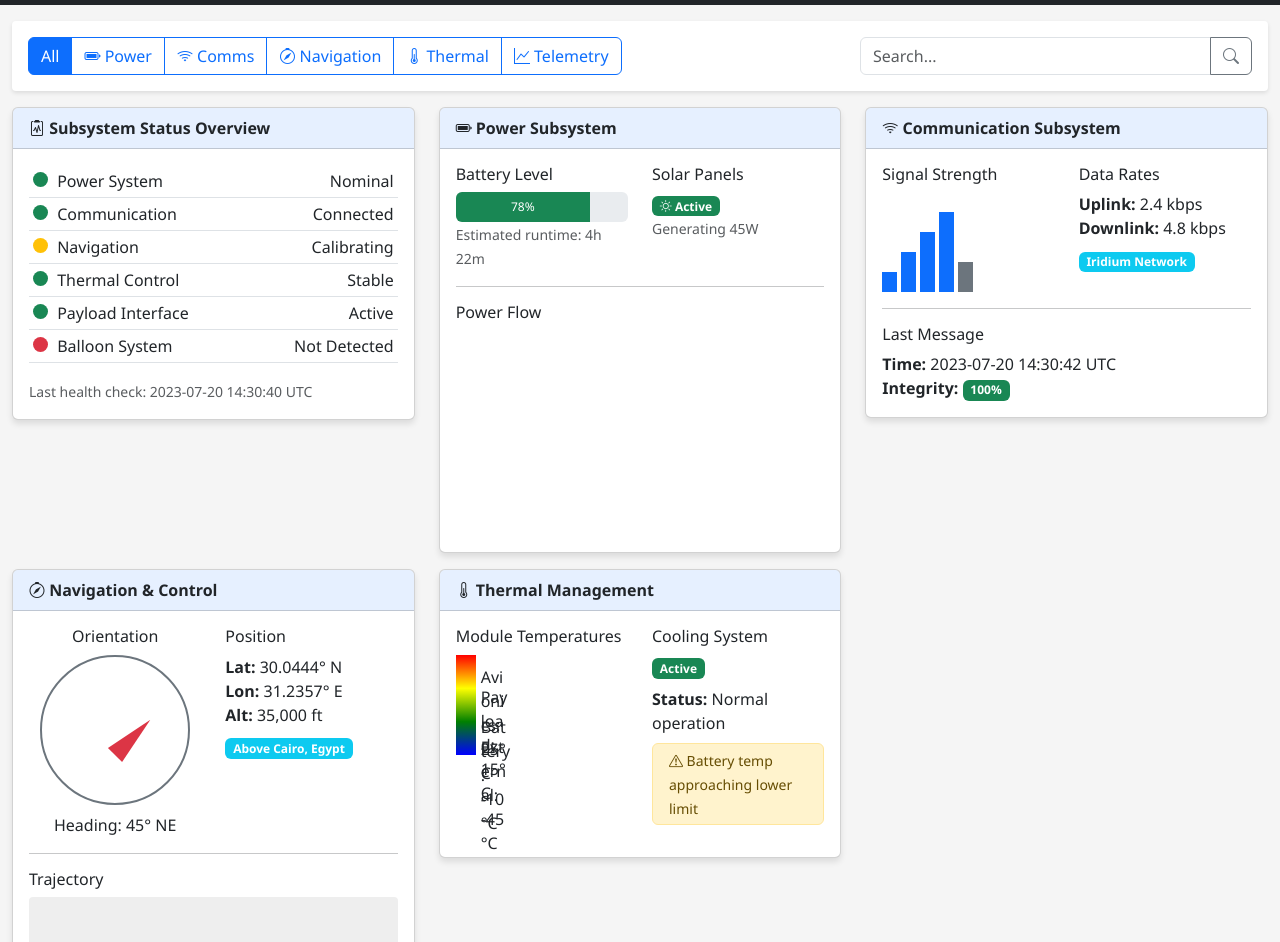
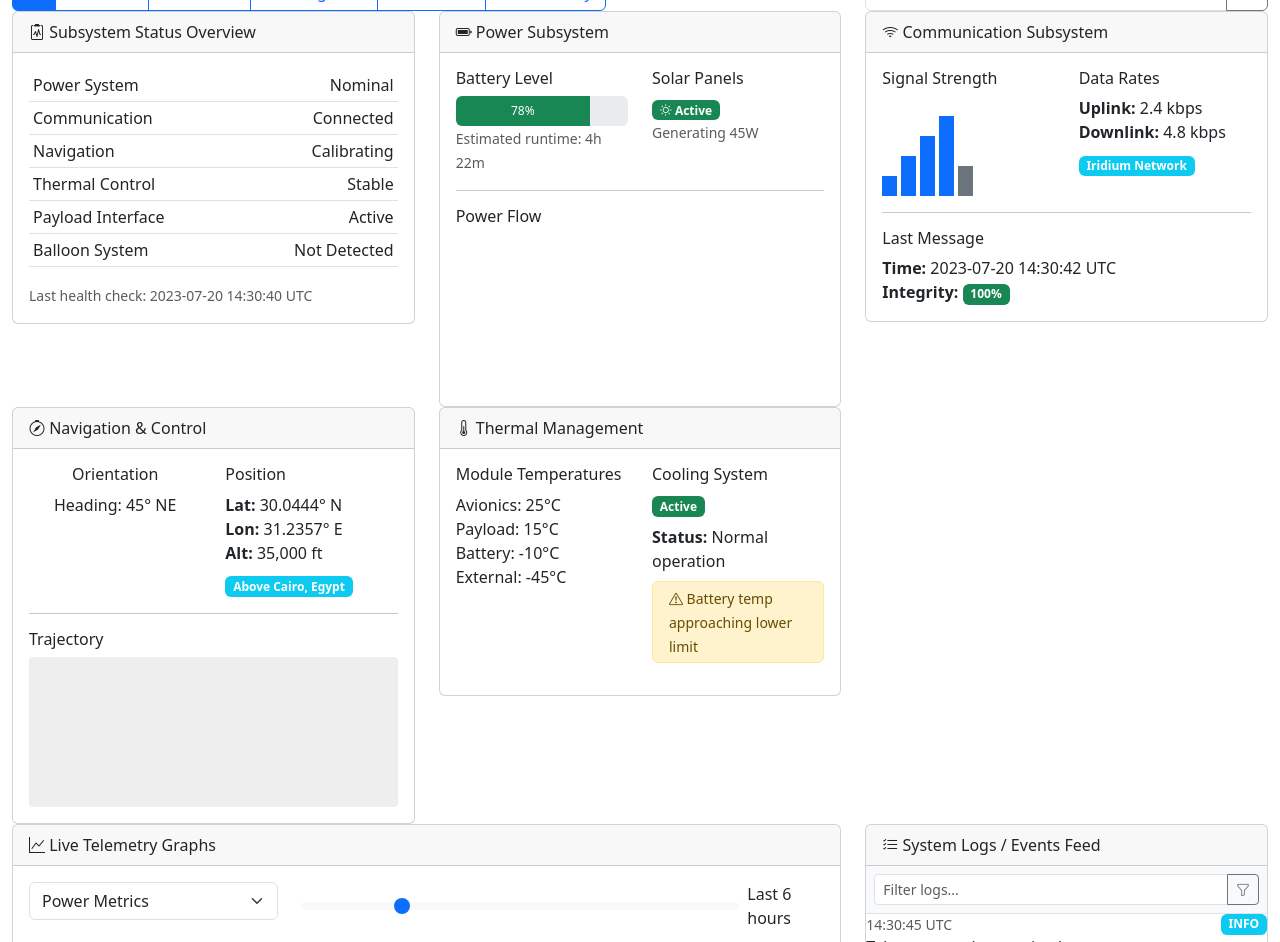
Before and after one commit to laila2005/R-SkyOrb, a website: page r-skyorb-dashboard/index.html in a window 1280 px wide. Shown: the part 83-1025 px from the top of the page. Drawn offline with nearby package versions, Linux system fonts and the light colour scheme.

Commit message:
removing style from html file

```diff
--- a/r-skyorb-dashboard/index.html
+++ b/r-skyorb-dashboard/index.html
@@ -6,135 +6,7 @@
     <title>R-SkyOrb Mission Dashboard</title>
     <link href="https://cdn.jsdelivr.net/npm/bootstrap@5.3.0/dist/css/bootstrap.min.css" rel="stylesheet">
     <link rel="stylesheet" href="https://cdn.jsdelivr.net/npm/bootstrap-icons@1.10.0/font/bootstrap-icons.css">
-    <style>
-        :root {
-            --primary: #0d6efd;
-            --secondary: #6c757d;
-            --success: #198754;
-            --danger: #dc3545;
-            --warning: #ffc107;
-            --info: #0dcaf0;
-            --dark: #212529;
-            --light: #f8f9fa;
-        }
 
-        body {
-            font-family: 'Segoe UI', Tahoma, Geneva, Verdana, sans-serif;
-            background-color: #f5f5f5;
-        }
-
-        .dashboard-header {
-            background-color: var(--dark);
-            color: white;
-            padding: 1rem;
-            margin-bottom: 1rem;
-        }
-
-        .card {
-            margin-bottom: 1rem;
-            box-shadow: 0 4px 6px rgba(0, 0, 0, 0.1);
-            transition: transform 0.2s;
-        }
-
-        .card:hover {
-            transform: translateY(-5px);
-        }
-
-        .card-header {
-            font-weight: bold;
-            background-color: rgba(13, 110, 253, 0.1);
-        }
-
-        .status-indicator {
-            width: 15px;
-            height: 15px;
-            border-radius: 50%;
-            display: inline-block;
-            margin-right: 5px;
-        }
-
-        .status-green {
-            background-color: var(--success);
-        }
-
-        .status-yellow {
-            background-color: var(--warning);
-        }
-
-        .status-red {
-            background-color: var(--danger);
-        }
-
-        .gauge {
-            height: 120px;
-            position: relative;
-        }
-
-        .telemetry-graph {
-            height: 200px;
-        }
-
-        .compass {
-            width: 150px;
-            height: 150px;
-            border-radius: 50%;
-            border: 2px solid var(--secondary);
-            position: relative;
-            margin: 0 auto;
-        }
-
-        .compass-arrow {
-            position: absolute;
-            top: 50%;
-            left: 50%;
-            width: 0;
-            height: 0;
-            border-left: 10px solid transparent;
-            border-right: 10px solid transparent;
-            border-bottom: 50px solid var(--danger);
-            transform-origin: bottom center;
-            transform: translate(-50%, -50%) rotate(0deg);
-        }
-
-        .filter-controls {
-            background-color: white;
-            padding: 1rem;
-            border-radius: 0.25rem;
-            margin-bottom: 1rem;
-            box-shadow: 0 2px 4px rgba(0, 0, 0, 0.1);
-        }
-
-        .log-entry {
-            padding: 0.5rem;
-            border-bottom: 1px solid #eee;
-        }
-
-        .log-entry.warning {
-            background-color: rgba(255, 193, 7, 0.1);
-        }
-
-        .log-entry.error {
-            background-color: rgba(220, 53, 69, 0.1);
-        }
-
-        .command-history {
-            max-height: 200px;
-            overflow-y: auto;
-        }
-
-        .temperature-indicator {
-            height: 100px;
-            width: 20px;
-            background: linear-gradient(to top, blue, green, yellow, red);
-            position: relative;
-        }
-
-        .temperature-marker {
-            position: absolute;
-            width: 30px;
-            left: 25px;
-        }
-    </style>
 </head>
 <body>
     <div class="dashboard-header">
```
